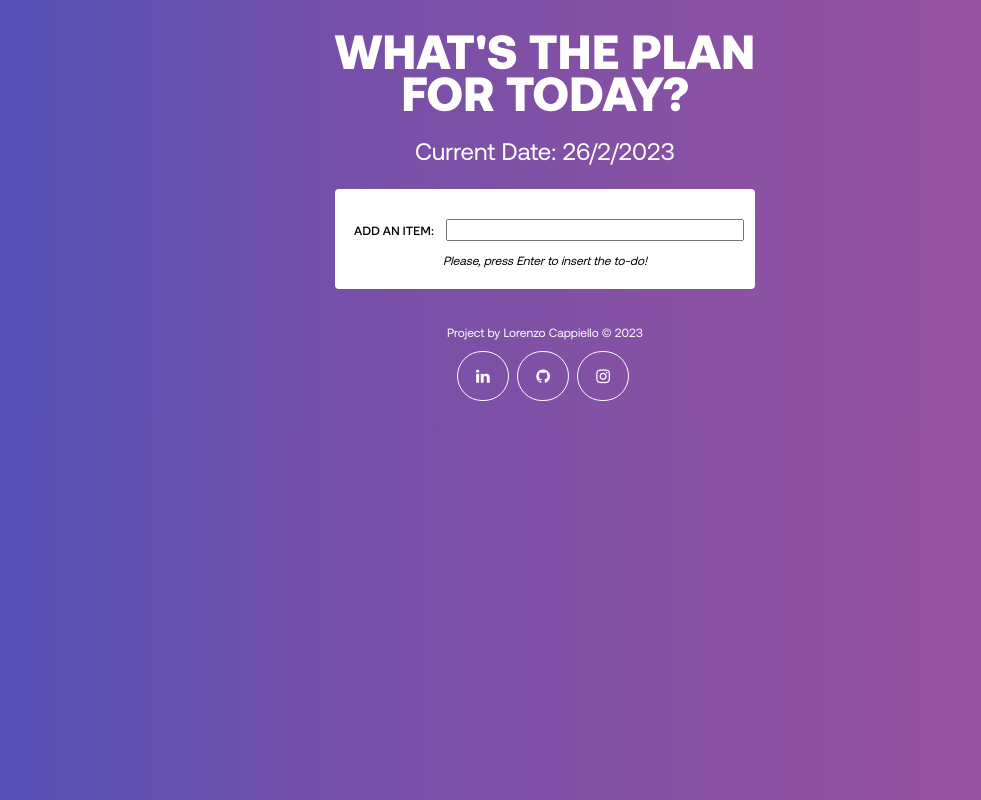
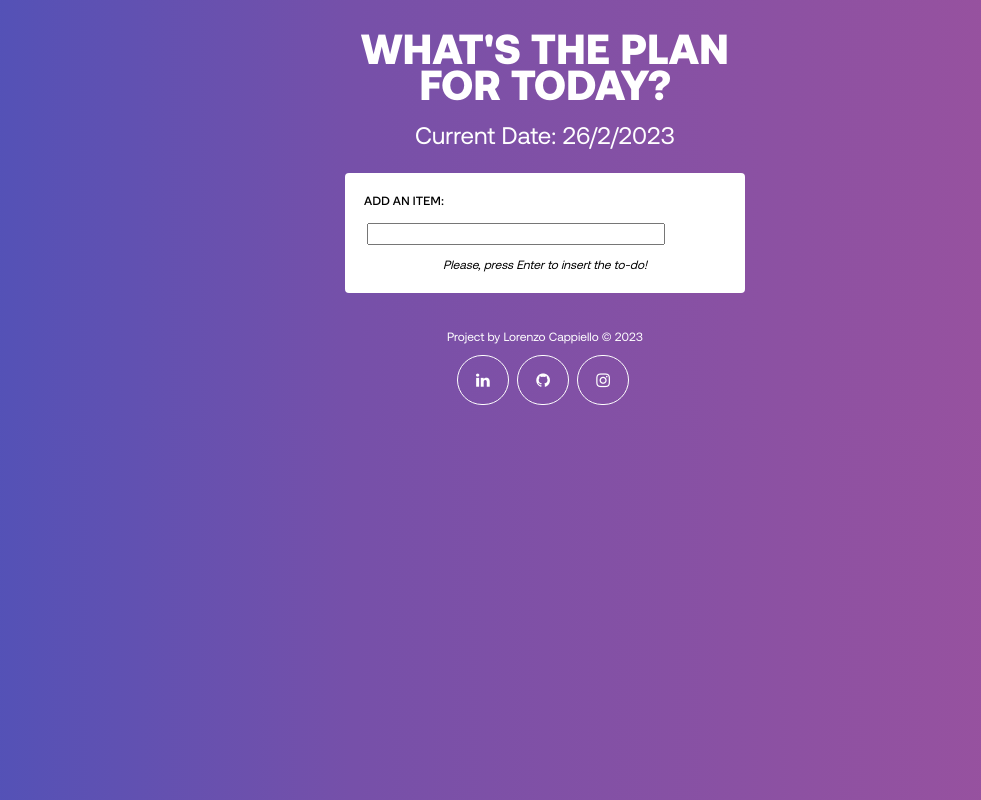
Before and after one commit to lorenzocappiello/react-to-do, a React (Create React App) app: page / in a window 1280 px wide. Shown: the whole page, without its empty margins (95-1076 px from the left). Built offline with nearby package versions, Linux system fonts and the light colour scheme; the HTML template or start-up script is replaced by a standard one.

Commit message:
Update Title

```diff
--- a/src/App.css
+++ b/src/App.css
@@ -28,8 +28,8 @@ body {
   font-family: 'Aeonik Bolder';
   color: white;
   text-align: center;
-  font-size: 48px;
-  line-height: 42px;
+  font-size: 42px;
+  line-height: 36px;
   margin-top: 36px;
   text-transform: uppercase;
 }
@@ -49,7 +49,7 @@ body {
 .todo-list {
   background: #fff;
   border-radius: 4px;
-  max-width: 400px;
+  max-width: 380px;
   padding: 10px;
   margin: auto;
   margin-top: 24px;
```
